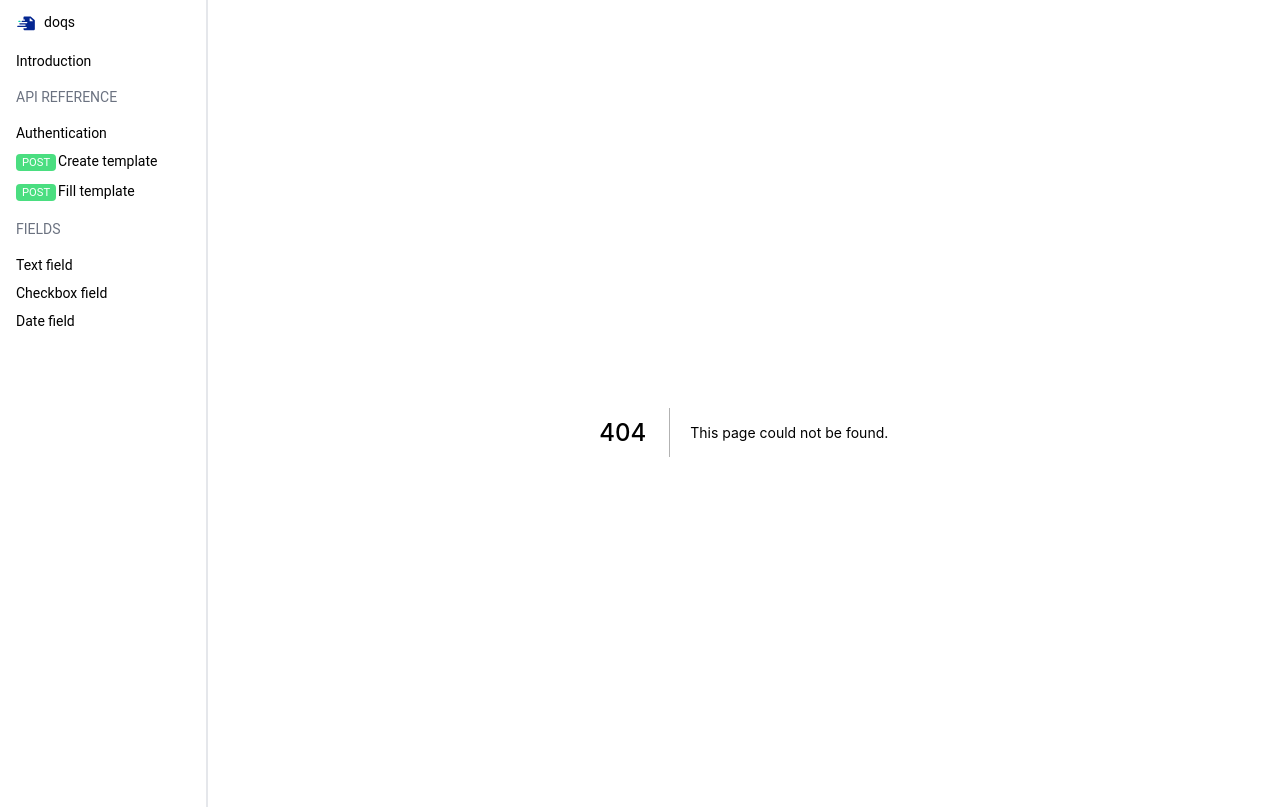
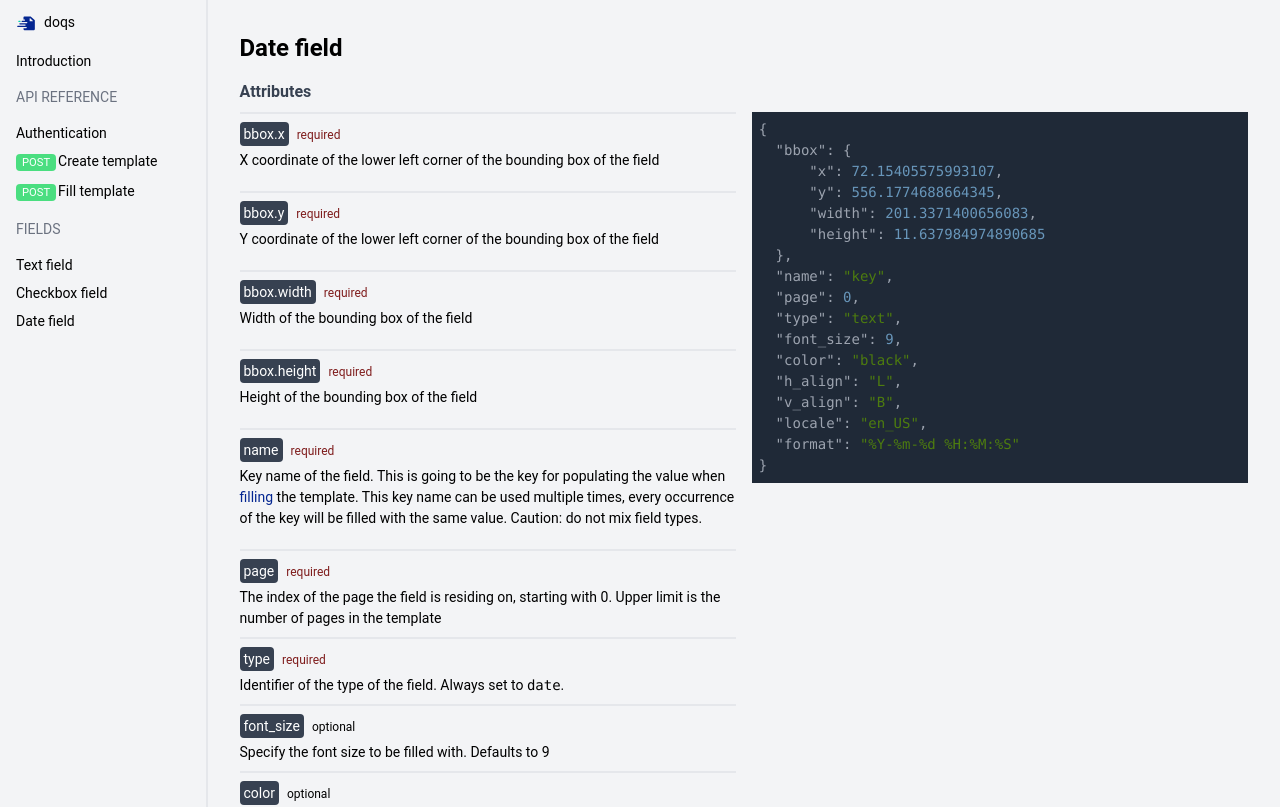
Before and after one commit to doqs-dev/docs, a Next.js app: page /fields/date in a window 1280 px wide. Before the commit this address had no page. Shown: the top 807 px of the page. Built offline with nearby package versions, Linux system fonts and the light colour scheme.

Commit message:
feat: date documentation page

```diff
--- /dev/null
+++ b/pages/fields/date.mdx
@@ -0,0 +1,79 @@
+import {Attribute} from "../../components/attribute"; import {Grid} from "../../components/grid"; import {
+    SimpleCodeHighlighter
+} from "../../components/code-highlighter";
+
+
+# Date field
+
+### Attributes
+<Grid>
+    <div>
+        <Attribute name="bbox.x" required="1">
+            X coordinate of the lower left corner of the bounding box of the field
+        </Attribute>
+        <Attribute name="bbox.y" required="1">
+            Y coordinate of the lower left corner of the bounding box of the field
+        </Attribute>
+        <Attribute name="bbox.width" required="1">
+            Width of the bounding box of the field
+        </Attribute>
+        <Attribute name="bbox.height" required="1">
+            Height of the bounding box of the field
+        </Attribute>
+
+        <Attribute name="name" required="1">
+            Key name of the field. This is going to be the key for populating the value when
+            [filling](/api-reference/fill-template) the template. This key name can be used multiple times, every
+            occurrence of the key will be filled with the same value. Caution: do not mix field types.
+        </Attribute>
+
+        <Attribute name="page" required="1">The index of the page the field is residing on, starting with 0. Upper limit
+            is the number of pages in the template</Attribute>
+        <Attribute name="type" required="1">Identifier of the type of the field. Always set to `date`.</Attribute>
+
+        <Attribute name="font_size" required={false}>Specify the font size to be filled with. Defaults to 9</Attribute>
+        <Attribute name="color" required={false}>Specify the font color to be used. Format is either common color cod
+            names (e.g. black, red, etc.) or hex color codes. Defaults to `black`.</Attribute>
+
+        <Attribute name="h_align" required={false}>Horizontal alignment of the to be filled text.
+            Possible values are `L` for left aligned, `C` for centering and `R` for right aligned text. Defaults to
+            `L`.</Attribute>
+        <Attribute name="v_align" required={false}>Vertical alignment of the to be filled text.
+            Possible values are `T` for top aligned, `C` for centering and `B` for bottom aligned text. Defaults to
+            `T`.</Attribute>
+
+        <Attribute name="locale" required={true}>The locale which should be used for formatting the datetime.</Attribute>
+        <Attribute name="format" required={true}>
+            Format for the resulting datetime. Examples for date '2022-05-21 21:16:00+02:00':
+            * `%Y-%m-%d` will output `2022-05-21`
+            * `%d-%m-%Y %H:%M:%S` will output `21-05-2022 21:16:00`
+            * `%A` outputs the full week day in the specified locale, e.g with locale `en_US`: `Saturday`
+            * `%x` outputs locale’s appropriate date representation, e.g. with locale `en_US`: `05/21/2022`
+            * `%X` outputs locale’s appropriate time representation, e.g. with locale `en_US`: `21:16:00`
+            * `%B` outputs locale’s appropriate month name, e.g. with locale `en_US`: `May`
+        </Attribute>
+
+
+    </div>
+    <div className="relative">
+        <div className="sm:sticky top-0">
+            <SimpleCodeHighlighter language="json" code={`{
+    "bbox": {
+        "x": 72.15405575993107,
+        "y": 556.1774688664345,
+        "width": 201.3371400656083,
+        "height": 11.637984974890685
+    },
+    "name": "key",
+    "page": 0,
+    "type": "text",
+    "font_size": 9,
+    "color": "black",
+    "h_align": "L",
+    "v_align": "B",
+    "locale": "en_US",
+    "format": "%Y-%m-%d %H:%M:%S"
+}`}/>
+        </div>
+    </div>
+</Grid>
```
